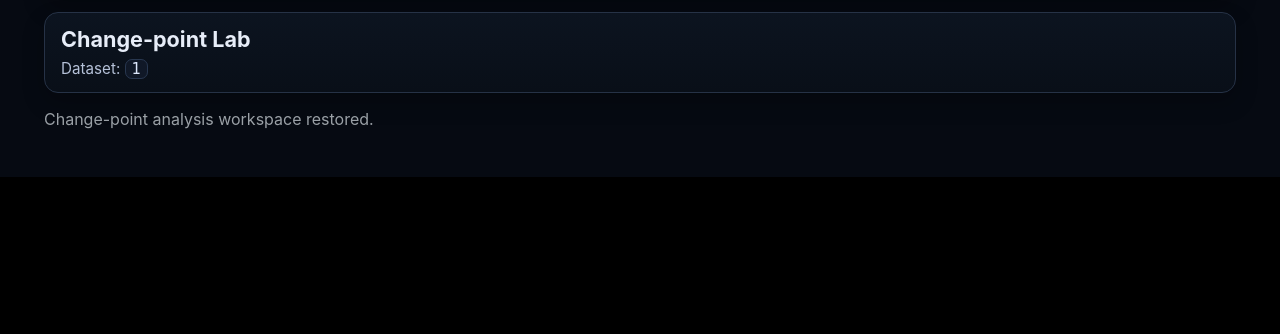
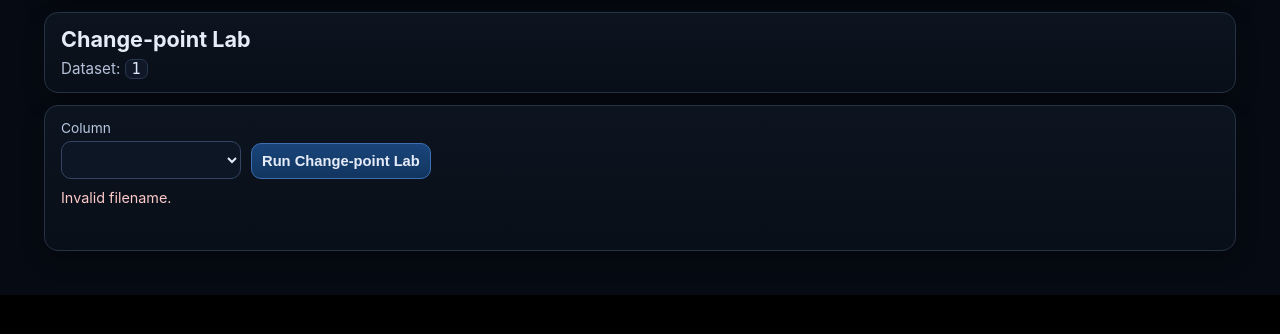
Before and after one commit to Quetzalcoatlus2/Data-analysis, a Flask app: page /labs/1/change-points in a window 1280 px wide. Shown: the part 77-411 px from the top of the page. Run offline with Flask 3, Linux system fonts and the light colour scheme; data that the repository does not hold is empty.

Commit message:
Refactor(research-change-points): convert page to runtime lab shell
Replace static change-point placeholder in templates/research_change_point.html with runtime column control, run action, and status/summary/chart/table containers.\n\nWhy: allow API-backed change-point diagnostics to render dynamically in the unified labs UI.

```diff
--- a/templates/research_change_point.html
+++ b/templates/research_change_point.html
@@ -2,7 +2,18 @@
 {% block title %}Change-point Lab{% endblock %}
 {% block heading %}Change-point Lab{% endblock %}
 {% block body %}
-<section class="card">
-  <p class="muted">Change-point analysis workspace restored.</p>
+<section class="labs-card labs-shell" data-lab-page="change-points" data-lab-endpoint="change-points">
+  <div class="labs-toolbar">
+    <label class="labs-control" data-control="column">
+      Column
+      <select data-lab-control="column"></select>
+    </label>
+    <button class="labs-run-btn" type="button" data-lab-action="run">Run Change-point Lab</button>
+  </div>
+
+  <div class="labs-status" data-lab-status>Loading change-point diagnostics…</div>
+  <div class="labs-summary-grid" data-lab-summary></div>
+  <div class="labs-chart-grid" data-lab-chart></div>
+  <div class="labs-table-wrap" data-lab-table></div>
 </section>
 {% endblock %}
```
